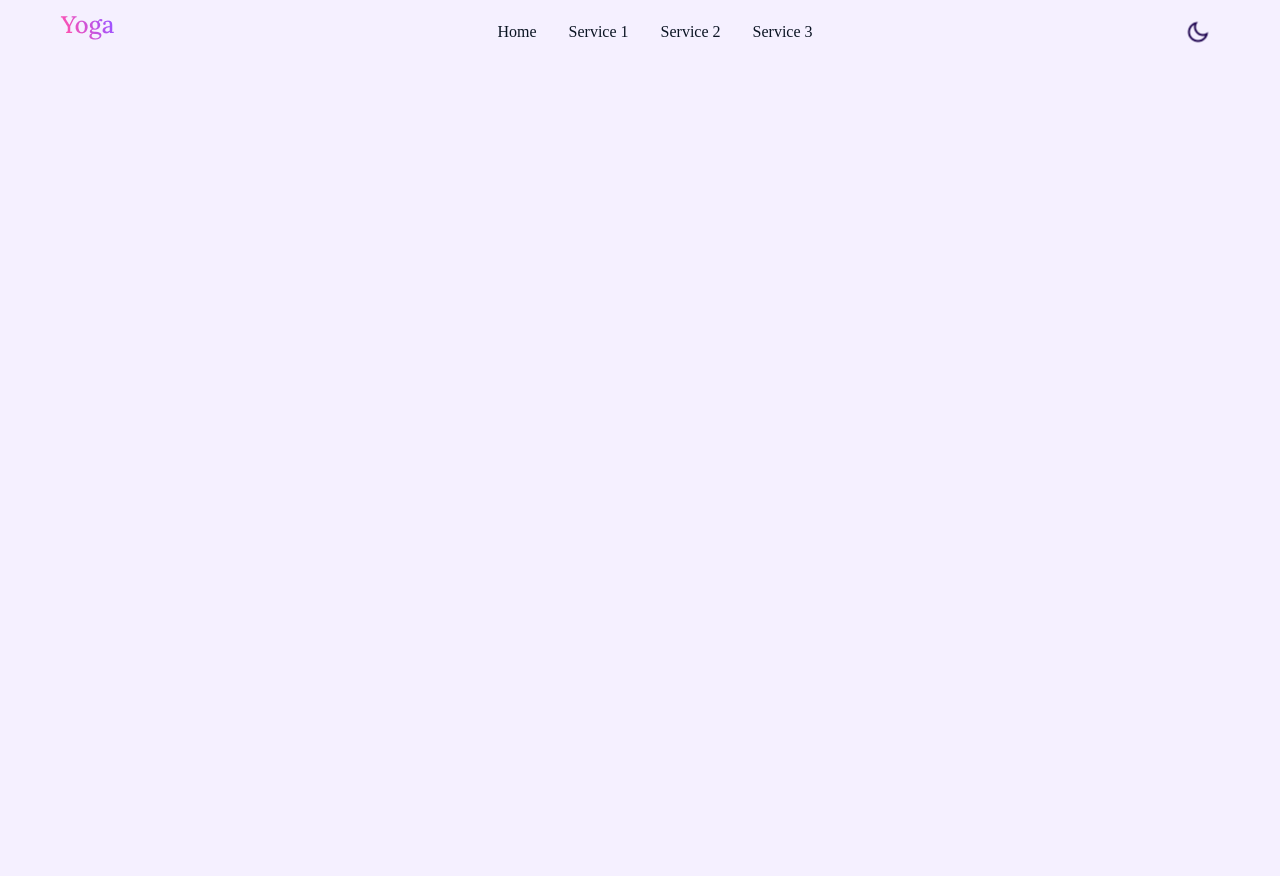
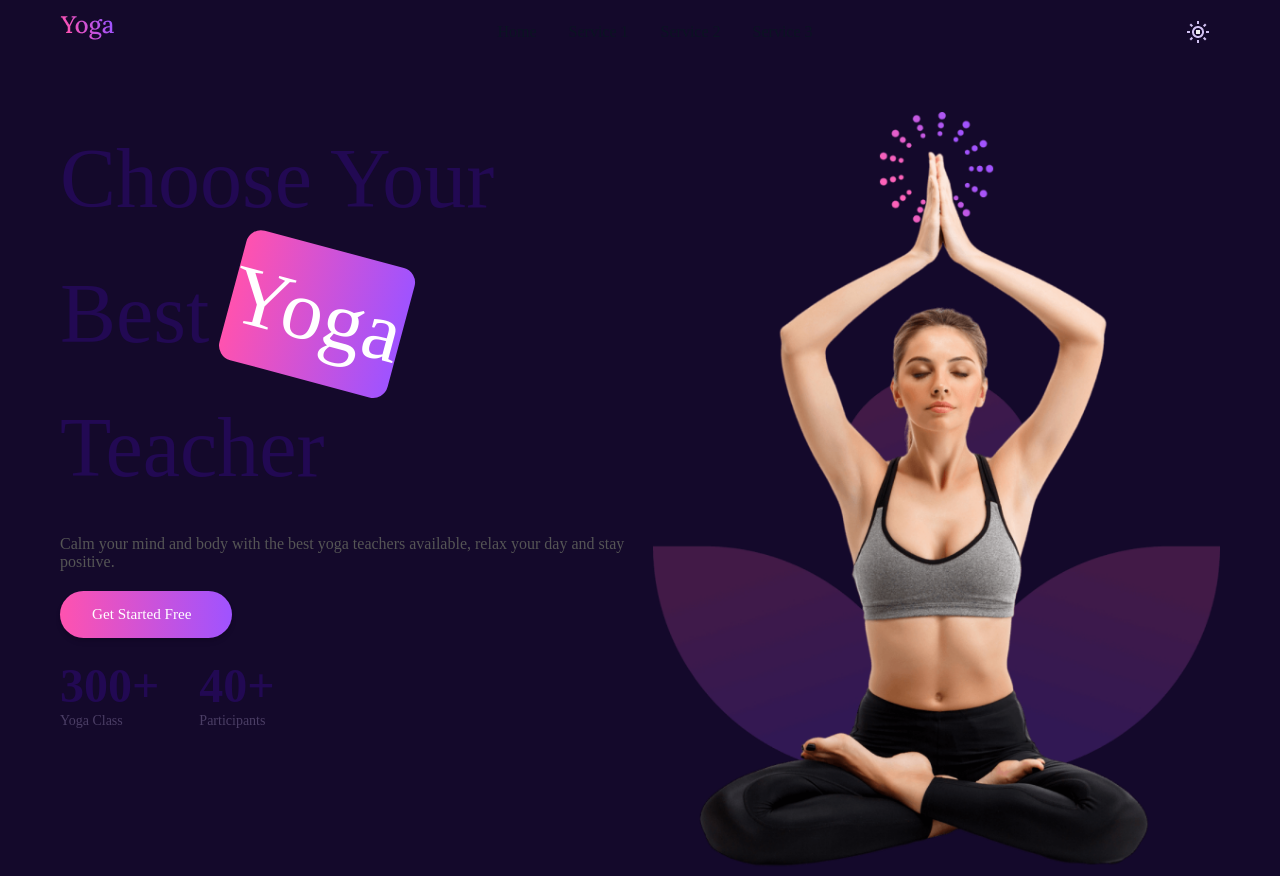
Before and after one commit to Amit7366/tulio, a plain HTML site: page index.html in a window 1280 px wide. Both pictures are taken after a click on the button 1198 px from the left and 32 px from the top of the page. Before the commit the page ends 800 px from the top, so only its background shows below. Drawn offline with Linux system fonts and the light colour scheme.

Commit message:
hero section and light and dark mood

```diff
--- a/assets/css/responsive.css
+++ b/assets/css/responsive.css
@@ -23,11 +23,44 @@
     .menu-link {
       text-transform: capitalize;
     }
+    .burger {
+        display: none;
+        visibility: hidden;
+      }
   }
 
-  @media only screen and (min-width: 768px) {
-    .burger {
-      display: none;
-      visibility: hidden;
+
+
+
+  @media screen and (max-width: 768px) {
+
+    button#switch {
+      margin-right: 0;
     }
+
+    /*==== Hero area css ===*/
+    .hero-section{
+        margin-top: 200px;
+    }
+    .banner-column{
+      display: block;
+    }
+    .banner-inner {
+       text-align: center;
+       margin-top: 20px;
+    }
+
+    .heading-xl {
+       font-size: 2rem;
+    }
+
+    .paragraph {
+       font-size: 0.9rem;
+    }
+    .hero-img {
+      flex: 1;
+      text-align: center;
+      margin: 20px auto;
+    }
+
   }
--- a/assets/css/style.css
+++ b/assets/css/style.css
@@ -11,9 +11,12 @@
 :root {
   --color-text-white: #fff;
   --color-text-dark: #0b1423;
+  --color-text-title: #220953;
+  --color-text-paragraph: #4B3E65;
   --color-bg-white: #F5F0FF;
   --color-bg-dark: #14092b;
   --color-bg-blue: #2477eb;
+  --color-bg-button: linear-gradient(90deg, #FF52AF 0%, #9F53FF 100%);
   --shadow-small: 0 1px 3px 0 rgba(0, 0, 0, 0.1),
     0 1px 2px 0 rgba(0, 0, 0, 0.06);
   --shadow-medium: 0 4px 6px -1px rgba(0, 0, 0, 0.1),
@@ -21,6 +24,10 @@
   --shadow-large: 0 10px 15px -3px rgba(0, 0, 0, 0.1),
     0 4px 6px -2px rgba(0, 0, 0, 0.05);
 }
+.dark-mode {
+    --color-bg-white: #14092b;
+    --text-color: #ffffff;
+  }
 
 body{
 background-color: var(--color-bg-white);
@@ -210,26 +217,132 @@ background-color: var(--color-bg-white);
   transform-origin: center;
   transform: translate(-50%, -50%);
   transition: all 0.3s ease-in;
+
+}
+.switch-dark{
+    visibility: hidden;
+}
+.dark-mode .switch-light {
+    visibility: hidden;
+}
+.dark-mode .switch-dark {
+    visibility: visible;
 }
 
-.switch-light {
-  font-size: 1.45rem;
-  visibility: visible;
-  color: var(--color-text-dark);
-}
 
-.darkmode .switch-light {
-  font-size: 0rem;
-  visibility: hidden;
-}
 
-.switch-dark {
-  font-size: 0rem;
-  visibility: hidden;
-  color: var(--color-text-white);
-}
 
-.darkmode .switch-dark {
-  font-size: 1.45rem;
-  visibility: visible;
-}
+
+
+
+/*======= Hero area css start here =======*/
+.hero-section{
+    height: 100vh;
+    display: flex;
+    align-items: center;
+    margin-top: 70px;
+  }
+
+  .banner-column{
+    display: flex;
+    gap: 25px;
+  }
+
+  .hero-img {
+    flex: 1;
+    text-align: center;
+    margin: 0 auto;
+  }
+
+  .hero-img img {
+    max-width: 100%;
+    height: auto;
+    border-radius: 10px;
+  }
+
+  .banner-inner {
+    flex: 1;
+    text-align: left;
+  }
+
+  .hero-title {
+    font-size: 84px;
+    font-weight: 500;
+    color: var(--color-text-title);
+    margin-bottom: 20px;
+    line-height: 1.6;
+    text-transform: capitalize;
+  }
+  .hero-title span{
+    display: inline-block;
+        background: var(--color-bg-button);
+        border-radius: 15px;
+        color: var(--color-text-white);
+        transform: rotate(15deg); /* Tilt effect */
+  }
+  .darkmode .hero-title{
+    color: #fff;
+  }
+  .paragraph {
+    font-size: 1rem;
+    margin-bottom: 20px;
+    color: #555;
+  }
+  .darkmode .paragraph {
+    color: #fff;
+  }
+
+  .btn {
+    display: inline-block;
+    font-family: inherit;
+    font-size: 0.95rem;
+    font-weight: 500;
+    line-height: 1.5;
+    text-align: center;
+    vertical-align: middle;
+    white-space: nowrap;
+    -webkit-user-select: none;
+    -moz-user-select: none;
+    -ms-user-select: none;
+    user-select: none;
+    outline: none;
+    border: none;
+    border-radius: 64px;
+    text-transform: unset;
+    transition: all 0.3s ease-in-out;
+  }
+
+  .btn-inline {
+    display: inline-flex;
+    align-items: center;
+    justify-content: center;
+    -moz-column-gap: 0.5rem;
+    column-gap: 0.5rem;
+  }
+
+  .btn-darken {
+    padding: 0.75rem 2rem;
+    color: var(--color-text-white);
+    background: var(--color-bg-button);
+    box-shadow: var(--shadow-medium);
+  }
+
+  .darkmode .btn-darken {
+    background-color: var(--color-bg-blue);
+  }
+  .banner-info{
+    display: flex;
+    gap: 40px;
+    margin: 20px 0;
+  }
+  .banner-stats h2{
+    font-size: 3rem;
+    color: var(--color-text-title);
+  }
+  .banner-stats h3{
+    font-size: 1rem;
+    color: var(--color-text-paragraph);
+    font-size: 14px;
+    font-weight: 400;
+  }
+  /*======= Hero area css End here =======*/
--- a/assets/js/script.js
+++ b/assets/js/script.js
@@ -29,3 +29,28 @@ window.addEventListener("resize", () => {
       }
    }
 });
+
+
+const toggleButton = document.getElementById('switch');
+const lightIcon = document.querySelector('.switch-light');
+const darkIcon = document.querySelector('.switch-dark');
+
+// Check and apply the saved theme on page load
+const savedTheme = localStorage.getItem('theme');
+if (savedTheme === 'dark') {
+  document.body.classList.add('dark-mode');
+  lightIcon.style.display = 'none';
+  darkIcon.style.display = 'inline';
+}
+
+// Toggle theme on button click
+toggleButton.addEventListener('click', () => {
+  const isDarkMode = document.body.classList.toggle('dark-mode');
+
+  // Toggle icon visibility
+  lightIcon.style.display = isDarkMode ? 'none' : 'inline';
+  darkIcon.style.display = isDarkMode ? 'inline' : 'none';
+
+  // Save the theme preference
+  localStorage.setItem('theme', isDarkMode ? 'dark' : 'light');
+});
--- a/index.html
+++ b/index.html
@@ -1,33 +1,48 @@
 <!DOCTYPE html>
 <html lang="en">
   <head>
-    <meta charset="UTF-8">
-    <meta name="viewport" content="width=device-width, initial-scale=1.0">
+    <meta charset="UTF-8" />
+    <meta name="viewport" content="width=device-width, initial-scale=1.0" />
     <title>Tulio</title>
-    <link rel="stylesheet" href="assets/css/style.css">
-    <link rel="stylesheet" href="assets/css/responsive.css">
+    <link rel="stylesheet" href="assets/css/style.css" />
+    <link rel="stylesheet" href="assets/css/responsive.css" />
   </head>
   <body>
     <!--====== Header navigation start here =====-->
     <header class="header" id="header">
       <nav class="navbar container">
         <a href="#" class="brand">
-        <img src="assets/images/logo.png" alt="">
+          <img src="assets/images/logo.png" alt="" />
         </a>
 
         <div class="menu" id="menu">
           <ul class="menu-inner">
             <li class="menu-item"><a href="#" class="menu-link">Home</a></li>
-             <li class="menu-item"><a href="#" class="menu-link">Service 1</a></li>
-             <li class="menu-item"><a href="#" class="menu-link">Service 2</a></li>
-             <li class="menu-item"><a href="#" class="menu-link">Service 3</a></li>
+            <li class="menu-item">
+              <a href="#" class="menu-link">Service 1</a>
+            </li>
+            <li class="menu-item">
+              <a href="#" class="menu-link">Service 2</a>
+            </li>
+            <li class="menu-item">
+              <a href="#" class="menu-link">Service 3</a>
+            </li>
           </ul>
         </div>
         <div class="head-icon">
           <button class="switch" id="switch">
-             <!-- <i class="switch-light bx bx-moon"></i> -->
-             <img class="switch-light" src="assets/images/icon/dark.png" alt="">
-             <i class="switch-dark bx bx-sun"></i>
+
+            <img
+              class="switch-light"
+              src="assets/images/icon/dark.png"
+              alt=""
+            />
+            <img
+              class="switch-dark"
+              src="assets/images/icon/light.png"
+              alt=""
+            />
+
           </button>
           <div class="burger" id="burger">
             <span class="burger-line"></span>
@@ -39,7 +54,45 @@
     </header>
     <!--====== Header navigation start here =====-->
 
+    <!--======= Main content start here =======-->
+    <main class="main">
+      <section class="section hero-section">
+        <div class="container banner-column">
+          <div class="banner-inner">
+            <h1 class="hero-title">
+              Choose Your best
+              <span>Yoga</span> teacher
+            </h1>
+            <p class="paragraph">
+                Calm your mind and body with the best yoga teachers available, relax your day and stay positive.
+            </p>
+            <a href="#" class="btn btn-darken btn-inline">
+                Get Started Free <i class="bx bx-right-arrow-alt"></i>
+            </a>
+            <div class="banner-info">
+                <div class="banner-stats">
+                    <h2>300+</h2>
+                    <h3>Yoga Class</h3>
+                </div>
+                <div class="banner-stats">
+                    <h2>40+</h2>
+                    <h3>Participants</h3>
+                </div>
+            </div>
+          </div>
+          <div class="hero-img">
+            <img
+              class="banner-image"
+              src="assets/images/home-yoga.png"
+              alt="Illustration"
+            />
+          </div>
+        </div>
+      </section>
+    </main>
+    <!--======= Main content End here =======-->
 
+    <!-- External JavaScript link here  -->
     <script src="assets/js/script.js"></script>
   </body>
 </html>
```
Also changed, not shown: assets/images/home-yoga.png (added), assets/images/icon/light.png (added). Lines whose indentation alone changed are shown as unchanged.
